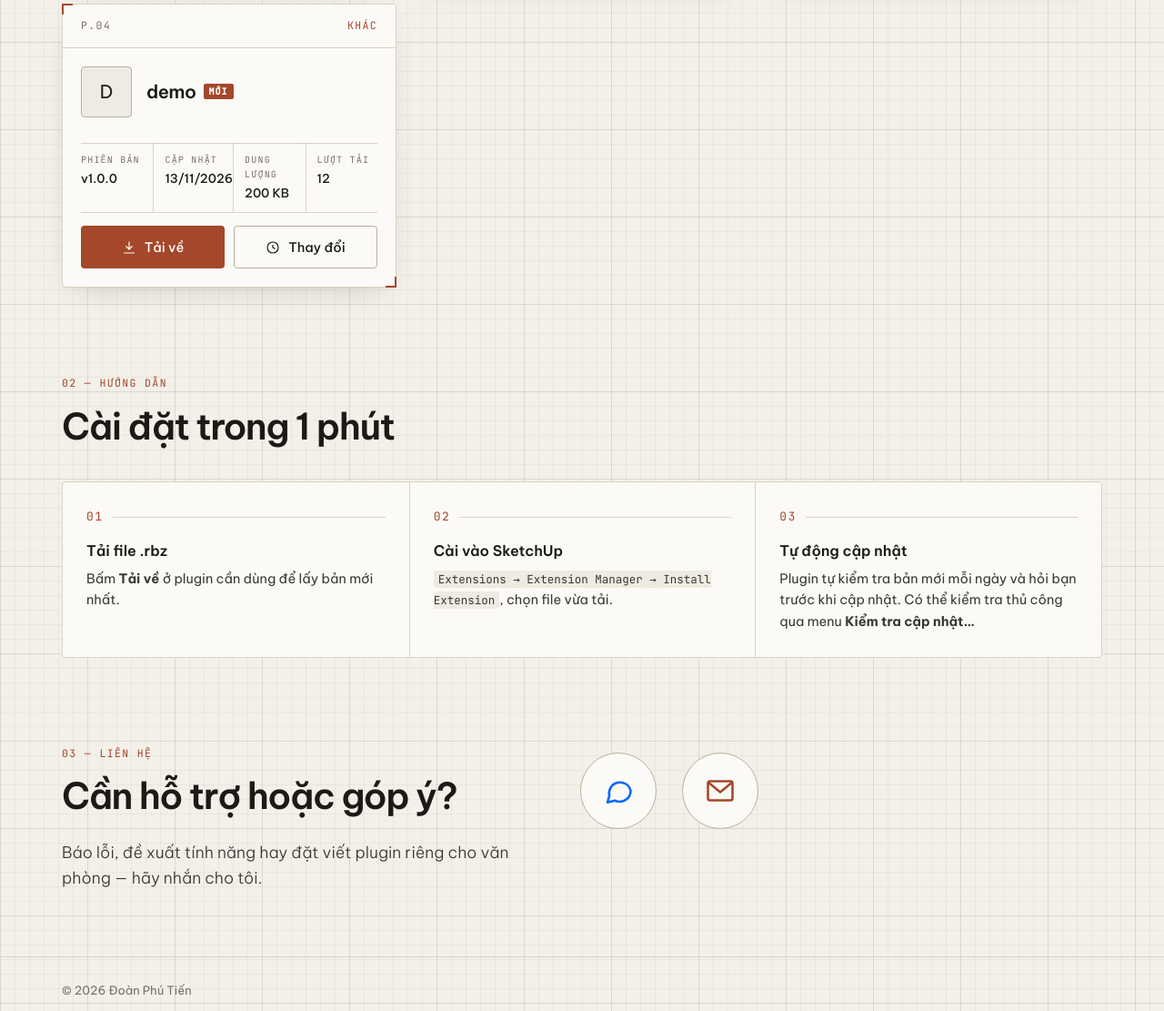
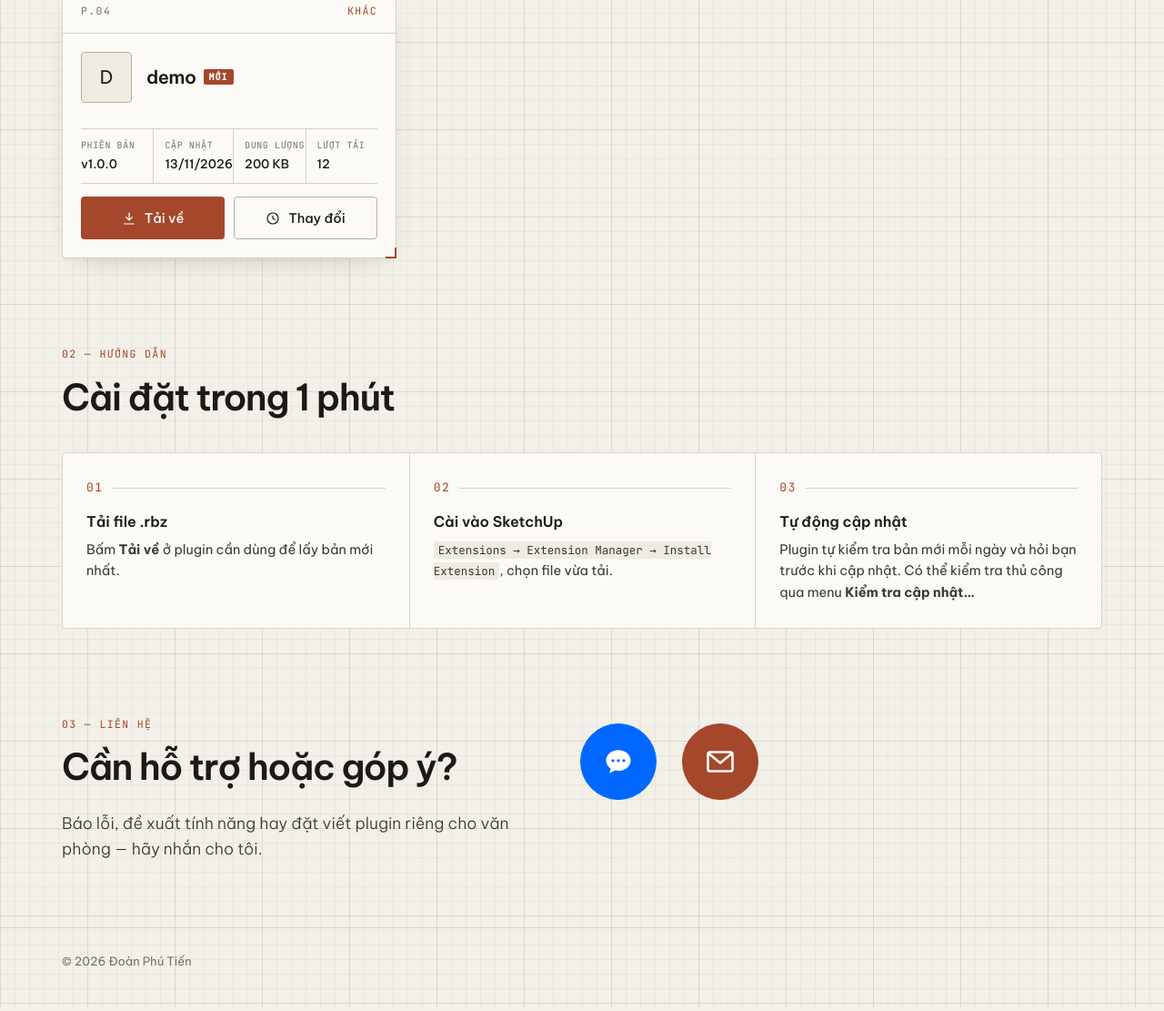
Before and after one commit to doanphutien00-afk/doanphutien00-afk.github.io, a plain HTML site: page index.html in a window 1280 px wide. Shown: the part 1394-2505 px from the top of the page at 91% size. Drawn offline with Linux system fonts and the light colour scheme.

Commit message:
Tinh chỉnh icon liên hệ
Co-Authored-By: Claude Opus 5.5 <noreply@anthropic.com>
Claude-Session: https://claude.ai/code/session_0191qHTLLVNnHWZpfNjL9CiV

```diff
--- a/index.html
+++ b/index.html
@@ -144,7 +144,7 @@ h3{font-family:var(--serif); font-weight:600; font-size:20px; line-height:1.2; m
 .specs{display:grid; grid-template-columns:repeat(4,1fr); margin:0; border-top:1px solid var(--line); border-bottom:1px solid var(--line)}
 .specs div{padding:10px 0}
 .specs div + div{padding-left:12px; border-left:1px solid var(--line)}
-.specs dt{color:var(--muted); font-size:10px}
+.specs dt{color:var(--muted); font-size:10px; letter-spacing:.06em; white-space:nowrap}
 .specs dd{margin:2px 0 0; font-size:13.5px; font-weight:500; white-space:nowrap}
 .actions{display:flex; gap:10px; margin-top:auto}
 .actions .btn{flex:1; justify-content:center; padding:11px 14px}
@@ -186,8 +186,11 @@ h3{font-family:var(--serif); font-weight:600; font-size:20px; line-height:1.2; m
 @keyframes ring{0%{opacity:.6; transform:scale(1)} 100%{opacity:0; transform:scale(1.45)}}
 .social .lbl{position:absolute; top:calc(100% + 10px); left:50%; translate:-50% -4px; opacity:0; transition:.25s; white-space:nowrap; color:var(--muted)}
 .social:hover .lbl,.social:focus-visible .lbl{opacity:1; translate:-50% 0}
-.s-zalo{--brand:#0068ff; color:#0068ff}
-.s-mail{--brand:var(--accent); color:var(--accent)}
+.s-zalo{--brand:#0068ff; color:#fff; background:#0068ff; border-color:#0068ff}
+.s-mail{--brand:var(--accent); color:var(--on-accent); background:var(--accent); border-color:var(--accent)}
+.s-zalo:hover,.s-mail:hover{background:var(--brand); filter:brightness(1.08)}
+.social .lbl{color:var(--muted)}
+.social::before{color:var(--brand)}
 
 footer{border-top:1px solid var(--line); padding:26px 0 40px; color:var(--muted); font-size:13px}
 footer .wrap{display:flex; justify-content:space-between; gap:16px; flex-wrap:wrap}
@@ -259,7 +262,7 @@ footer a{color:var(--ink-2)}
   <symbol id="i-dl" viewBox="0 0 24 24" fill="none" stroke="currentColor" stroke-width="1.8" stroke-linecap="round" stroke-linejoin="round"><path d="M12 3v12m0 0-5-5m5 5 5-5M4 21h16"/></symbol>
   <symbol id="i-arrow" viewBox="0 0 24 24" fill="none" stroke="currentColor" stroke-width="1.8" stroke-linecap="round" stroke-linejoin="round"><path d="M5 12h14m-6-6 6 6-6 6"/></symbol>
   <symbol id="i-log" viewBox="0 0 24 24" fill="none" stroke="currentColor" stroke-width="1.8" stroke-linecap="round" stroke-linejoin="round"><path d="M12 8v4l3 2"/><circle cx="12" cy="12" r="9"/></symbol>
-  <symbol id="i-chat" viewBox="0 0 24 24" fill="none" stroke="currentColor" stroke-width="1.7" stroke-linecap="round" stroke-linejoin="round"><path d="M21 12a8 8 0 0 1-11.6 7.1L4 20.5l1.4-4.9A8 8 0 1 1 21 12Z"/></symbol>
+  <symbol id="i-chat" viewBox="0 0 24 24" fill="currentColor"><path d="M12 3.5c-5 0-9 3.4-9 7.6 0 2.4 1.3 4.5 3.3 5.9L5.6 20.5l4-2.1c.8.2 1.6.3 2.4.3 5 0 9-3.4 9-7.6S17 3.5 12 3.5Z"/><circle cx="8" cy="11.2" r="1.1" fill="#0068ff"/><circle cx="12" cy="11.2" r="1.1" fill="#0068ff"/><circle cx="16" cy="11.2" r="1.1" fill="#0068ff"/></symbol>
   <symbol id="i-mail" viewBox="0 0 24 24" fill="none" stroke="currentColor" stroke-width="1.7" stroke-linecap="round" stroke-linejoin="round"><rect x="3" y="5" width="18" height="14" rx="1.5"/><path d="m3.5 6 8.5 7 8.5-7"/></symbol>
 </svg>
 
```
